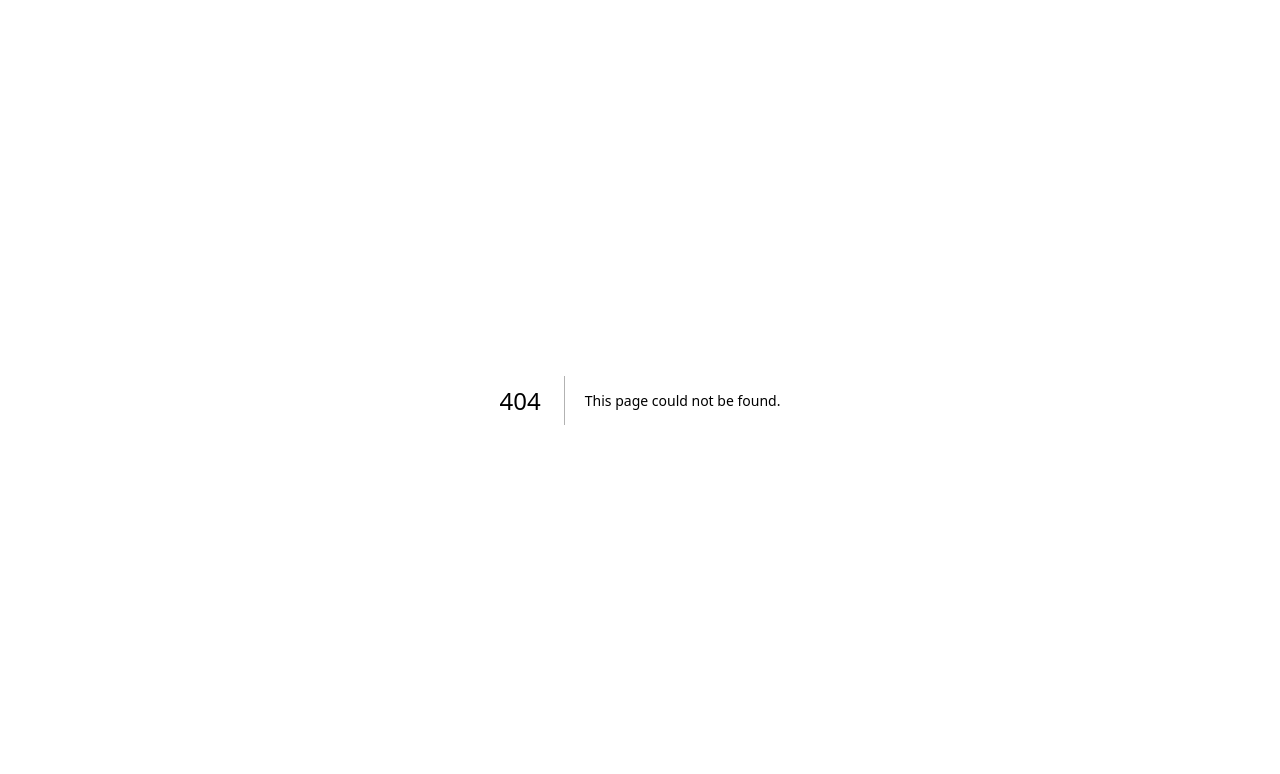
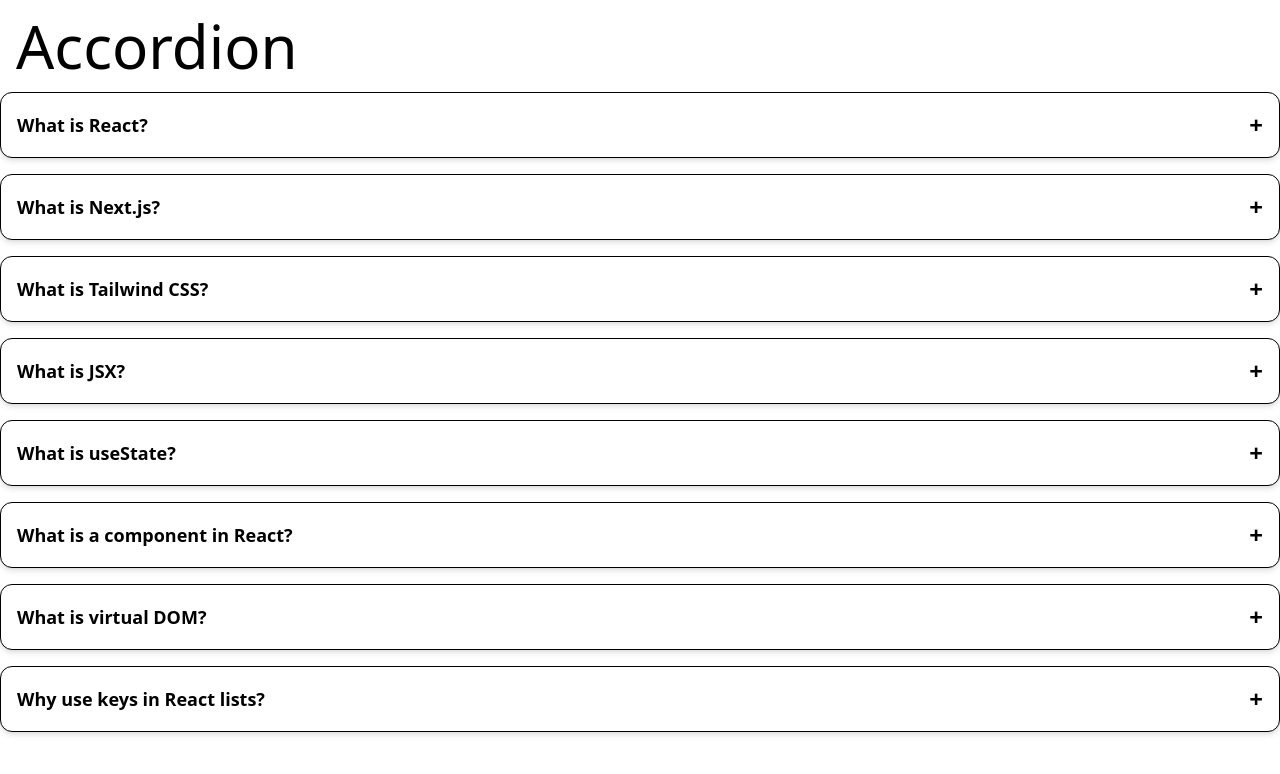
Before and after one commit to Tejas1333/Web_Apps, a Next.js app: page /accordion in a window 1280 px wide. Before the commit this address had no page. Shown: the top 774 px of the page. Built offline with nearby package versions, Linux system fonts and the light colour scheme.

Commit message:
Accordion Basic

```diff
--- /dev/null
+++ b/src/app/accordion/page.js
@@ -0,0 +1,85 @@
+"use client";
+import React from "react";
+import { useState, useEffect } from "react";
+import { nanoid } from "nanoid";
+import AccordionBox from "@/components/AccordionBox";
+
+export default function Accordion() {
+  const [accordion, setAccordion] = useState([
+    {
+      id: nanoid(),
+      question: "What is React?",
+      answer:
+        "React is a JavaScript library used for building user interfaces.",
+    },
+
+    {
+      id: nanoid(),
+      question: "What is Next.js?",
+      answer:
+        "Next.js is a React framework that supports server-side rendering and routing.",
+    },
+
+    {
+      id: nanoid(),
+      question: "What is Tailwind CSS?",
+      answer:
+        "Tailwind CSS is a utility-first CSS framework used for rapid UI development.",
+    },
+
+    {
+      id: nanoid(),
+      question: "What is JSX?",
+      answer:
+        "JSX is a syntax extension that allows writing HTML-like code inside JavaScript.",
+    },
+
+    {
+      id: nanoid(),
+      question: "What is useState?",
+      answer:
+        "useState is a React Hook used to store and update component state.",
+    },
+
+    {
+      id: nanoid(),
+      question: "What is a component in React?",
+      answer: "A component is a reusable piece of UI logic and structure.",
+    },
+
+    {
+      id: nanoid(),
+      question: "What is virtual DOM?",
+      answer:
+        "Virtual DOM is a lightweight copy of the real DOM used for efficient updates.",
+    },
+
+    {
+      id: nanoid(),
+      question: "Why use keys in React lists?",
+      answer:
+        "Keys help React identify which elements changed, added, or removed.",
+    },
+  ]);
+  const [isOpenId, setIsOpenId] = useState(null);
+
+  function toggleState(id) {
+    if (isOpenId == null) setIsOpenId(id);
+    else if (isOpenId != id) setIsOpenId(id);
+    else setIsOpenId(null);
+  }
+  return (
+    <>
+      <h1 className="text-6xl m-4">Accordion</h1>
+      <div>
+        {accordion.map((item) => {
+          return (
+            <div key={item.id} className="">
+                <AccordionBox item={item} openId={isOpenId} toggleState={toggleState}/>
+            </div>
+          );
+        })}
+      </div>
+    </>
+  );
+}
--- a/src/app/page.js
+++ b/src/app/page.js
@@ -1,12 +1,14 @@
 import Link from "next/link";
 import styles from "../styles/page.module.css";
-
 
 export default function Home() {
   return (
     <div className={styles.container}>
       <h1 className={styles.heading}>Projects</h1>
-      <Link href="/todo">To-do app</Link>
+      <div className="flex flex-col gap-5">
+        <Link href="/todo">To-do app</Link>
+        <Link href="/accordion">Accordion</Link>
+      </div>
     </div>
   );
 }
--- /dev/null
+++ b/src/components/AccordionBox.js
@@ -0,0 +1,35 @@
+import React from "react";
+
+const AccordionBox = ({ item, openId, toggleState }) => {
+  return (
+    <>
+      <div className={`border rounded-xl p-4 mb-4 shadow-md  ${openId === item.id ? "bg-gray-400" : "bg-white hover:bg-gray-200"}`}>
+        <button
+          className="w-full flex justify-between items-center"
+          onClick={() => {
+            toggleState(item.id);
+          }}
+        >
+          <span className="text-lg font-semibold">{item.question}</span>
+          <span className="text-2xl font-bold cursor-pointer">
+            {openId === item.id ? "-" : "+"}
+          </span>
+        </button>
+
+        <div
+          className={`
+            overflow-hidden
+            transition-all
+            duration-300
+            ease-in-out
+            ${openId === item.id ? "max-h-40 opacity-100 mt-3" : "max-h-0 opacity-0"}
+        `}
+        >
+          <p className="text-gray-600 leading-relaxed">{item.answer}</p>
+        </div>
+      </div>
+    </>
+  );
+};
+
+export default AccordionBox;
```
